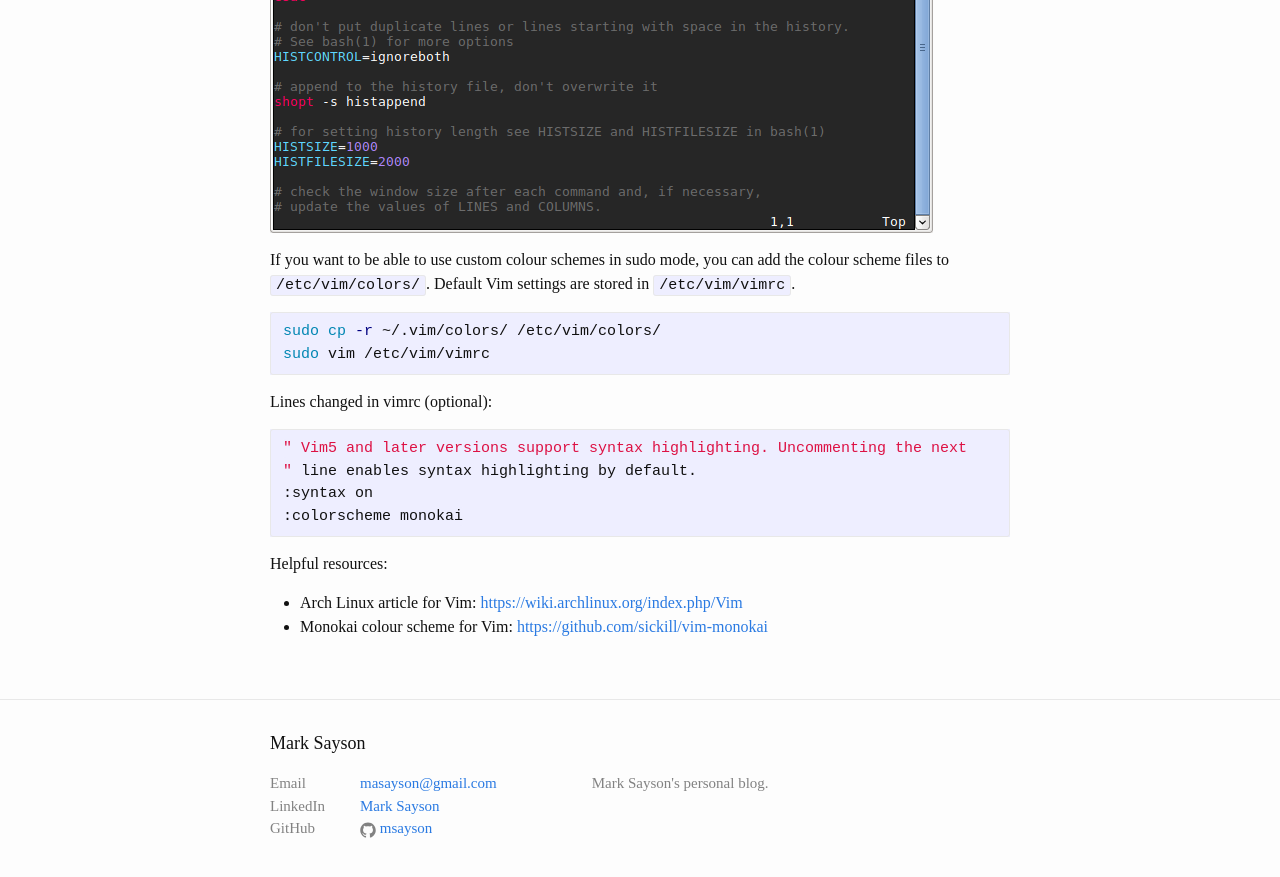
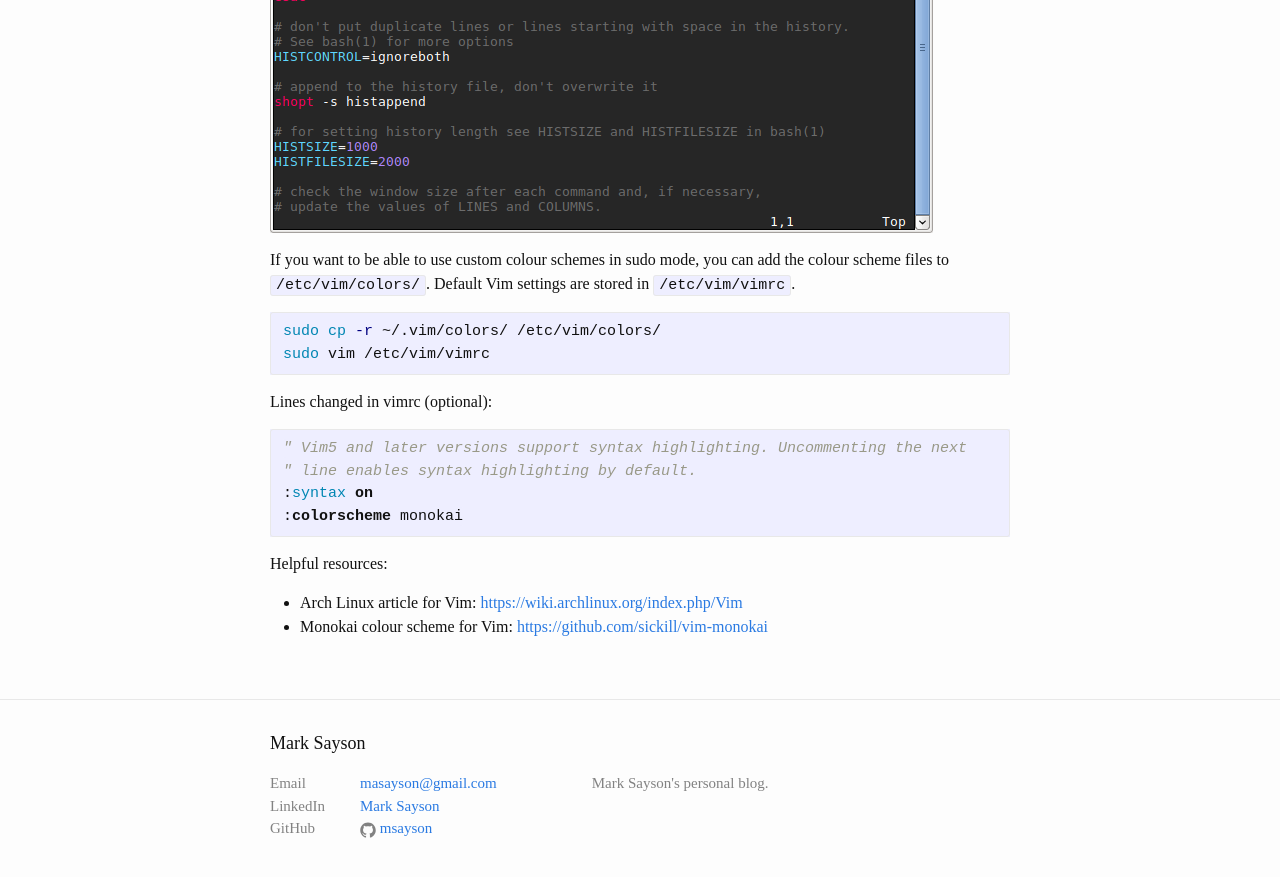
Before and after one commit to msayson/msayson.github.io, a Jekyll site: the page built from _posts/2016-11-29-setting-vim-colour-schemes.markdown, in a window 1280 px wide and 900 px high, scrolled down 2195 px. Shown: the top 877 px of the window. Built offline with Jekyll 4.4.1, drawn with Linux system fonts in a browser that asks for light colours; some of the changed text lies outside the part shown.

Commit message:
Updated syntax highlighting format for Vim source code

````diff
--- a/_posts/2016-11-29-setting-vim-colour-schemes.markdown
+++ b/_posts/2016-11-29-setting-vim-colour-schemes.markdown
@@ -29,7 +29,7 @@ vim ~/.vimrc
 
 The .vimrc configuration file below enables syntax highlighting and sets the Monokai colour scheme as our default.
 
-```txt
+```vim
 " Configuration settings for Vim
 " Executed on Vim start for the current user
 
@@ -61,7 +61,7 @@ sudo vim /etc/vim/vimrc
 
 Lines changed in vimrc (optional):
 
-```bash
+```vim
 " Vim5 and later versions support syntax highlighting. Uncommenting the next
 " line enables syntax highlighting by default.
 :syntax on
````
